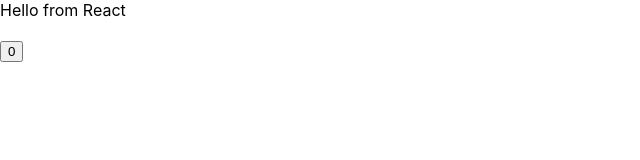
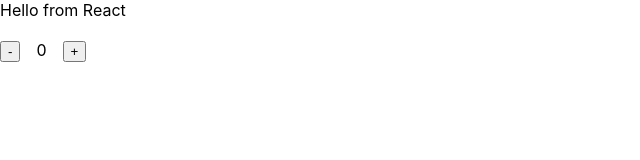
Before and after one commit to mnepomnyashiy/react-basics-course, a React (Create React App) app: page / in a window 1280 px wide. Shown: the top 160 px of the page, without its empty margins (0-640 px from the left). Built offline with nearby package versions, Linux system fonts and the light colour scheme.

Commit message:
lesson2-practice1-complete

```diff
--- a/src/components/ClickerClass/ClickerClass.jsx
+++ b/src/components/ClickerClass/ClickerClass.jsx
@@ -5,14 +5,22 @@
         count: 0
     }
 
-    clickHandler = () => {
-        this.setState({count: this.state.count + 1})
+    clickHandler = (number) => {
+        this.setState({count: this.state.count + number})
     }
 
     render() {
-        return <button onClick={this.clickHandler}>
-            {this.state.count}
-        </button>
+        return <div>
+            <button onClick={() => this.clickHandler(-1)}>
+                -
+            </button>
+            <span style={{padding: '0 1rem'}}>
+                {this.state.count}
+            </span>
+            <button onClick={() => this.clickHandler(1)}>
+                +
+            </button>
+        </div>
     }
 }
 
```
